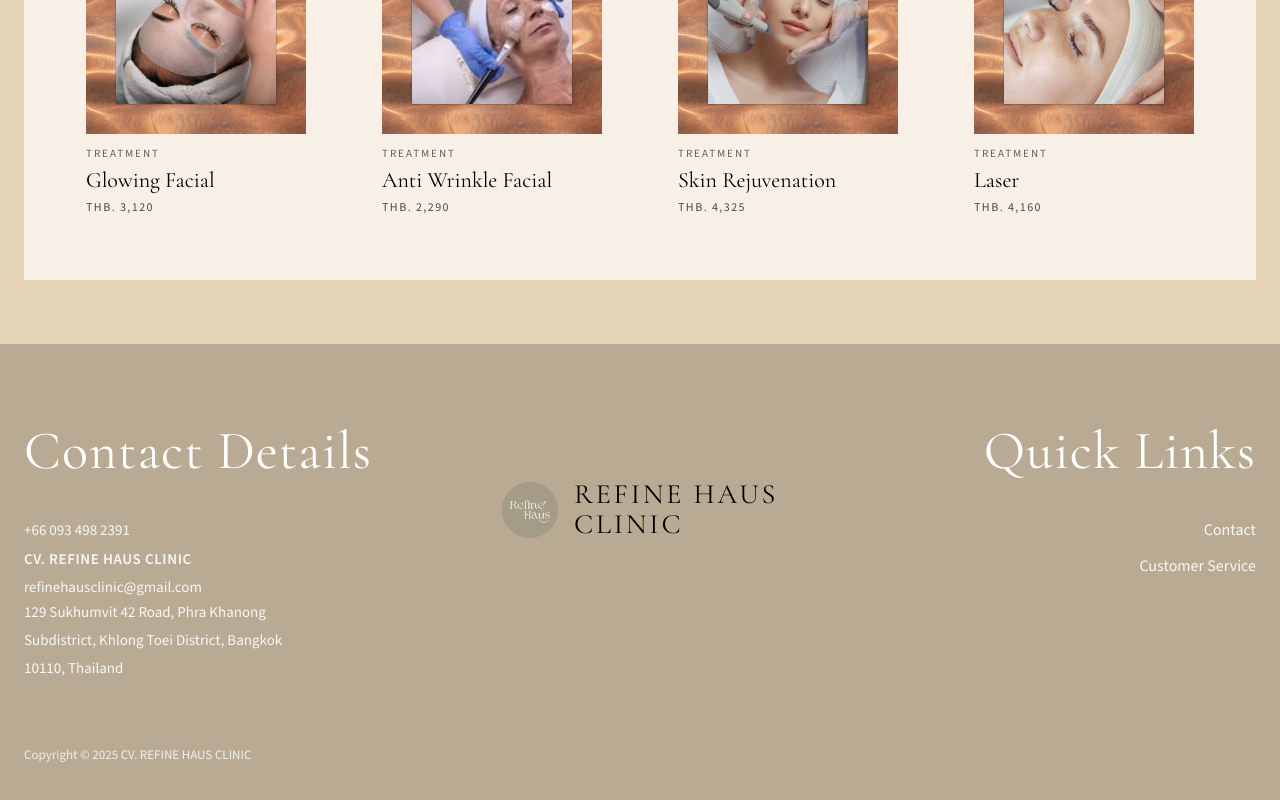
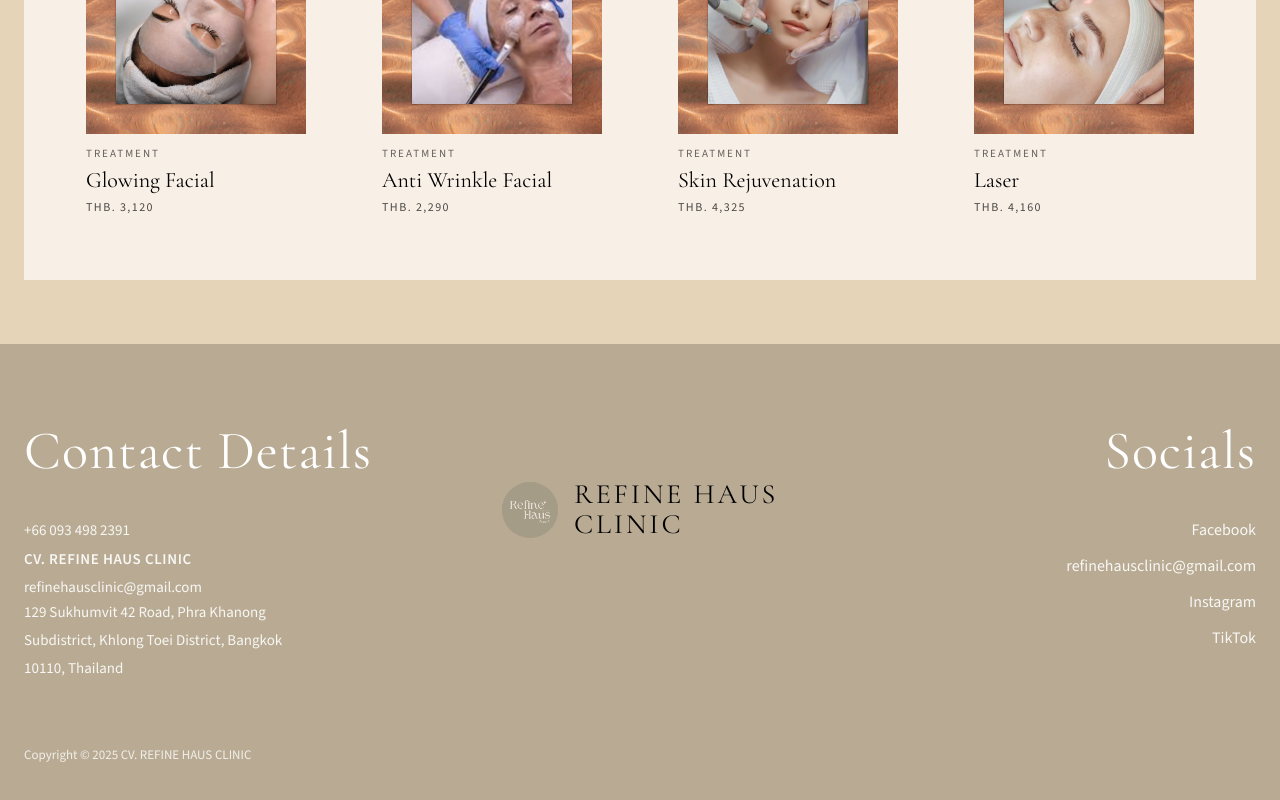
Before and after one commit to ndstt/refine-haus-clinic, a React app in the folder frontend/: page /services in a window 1280 px wide. Shown: the part 903-1703 px from the top of the page. Built offline with nearby package versions, Linux system fonts and the light colour scheme; the HTML template or start-up script is replaced by a standard one.

Commit message:
Footer finish

```diff
--- a/frontend/src/components/footer.jsx
+++ b/frontend/src/components/footer.jsx
@@ -46,22 +46,44 @@ export default function Footer() {
 
           <div className="lg:text-right">
             <h2 className="font-luxury text-[44px] leading-none tracking-[0.02em] sm:text-[54px]">
-              Quick Links
+              Socials
             </h2>
 
             <div className="mt-10 space-y-3 text-[16px] text-white/90">
               <a
                 className="inline-block hover:underline hover:underline-offset-4"
-                href="#contact"
+                href="https://www.facebook.com/p/RefineHaus-Clinic-61567065729399/"
+                target="_blank"
+                rel="noreferrer"
               >
-                Contact
+                Facebook
               </a>
               <div>
                 <a
                   className="inline-block hover:underline hover:underline-offset-4"
                   href="mailto:refinehausclinic@gmail.com"
                 >
-                  Customer Service
+                  refinehausclinic@gmail.com
+                </a>
+              </div>
+              <div>
+                <a
+                  className="inline-block hover:underline hover:underline-offset-4"
+                  href="https://www.instagram.com/refinehaus.clinic"
+                  target="_blank"
+                  rel="noreferrer"
+                >
+                  Instagram
+                </a>
+              </div>
+              <div>
+                <a
+                  className="inline-block hover:underline hover:underline-offset-4"
+                  href="https://www.tiktok.com/@refinehaus.clinic"
+                  target="_blank"
+                  rel="noreferrer"
+                >
+                  TikTok
                 </a>
               </div>
             </div>
```
